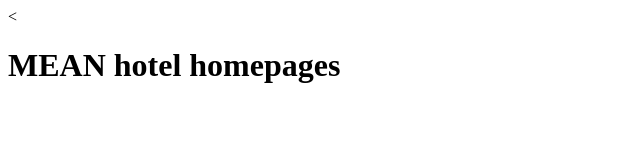
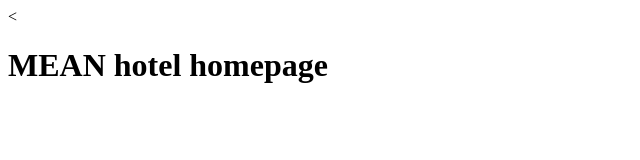
Before and after one commit to faithfem/faithhotel, a website: page public/index.html in a window 1280 px wide. Shown: the full height of the page, 0-640 px from the left. Drawn offline with Linux system fonts and the light colour scheme.

Commit message:
2ndcommit

```diff
--- a/public/index.html
+++ b/public/index.html
@@ -5,7 +5,7 @@
     </head>
     <body>
 
-    <h1>MEAN hotel homepages</h1>
+    <h1>MEAN hotel homepage</h1>
 
 
 
```
